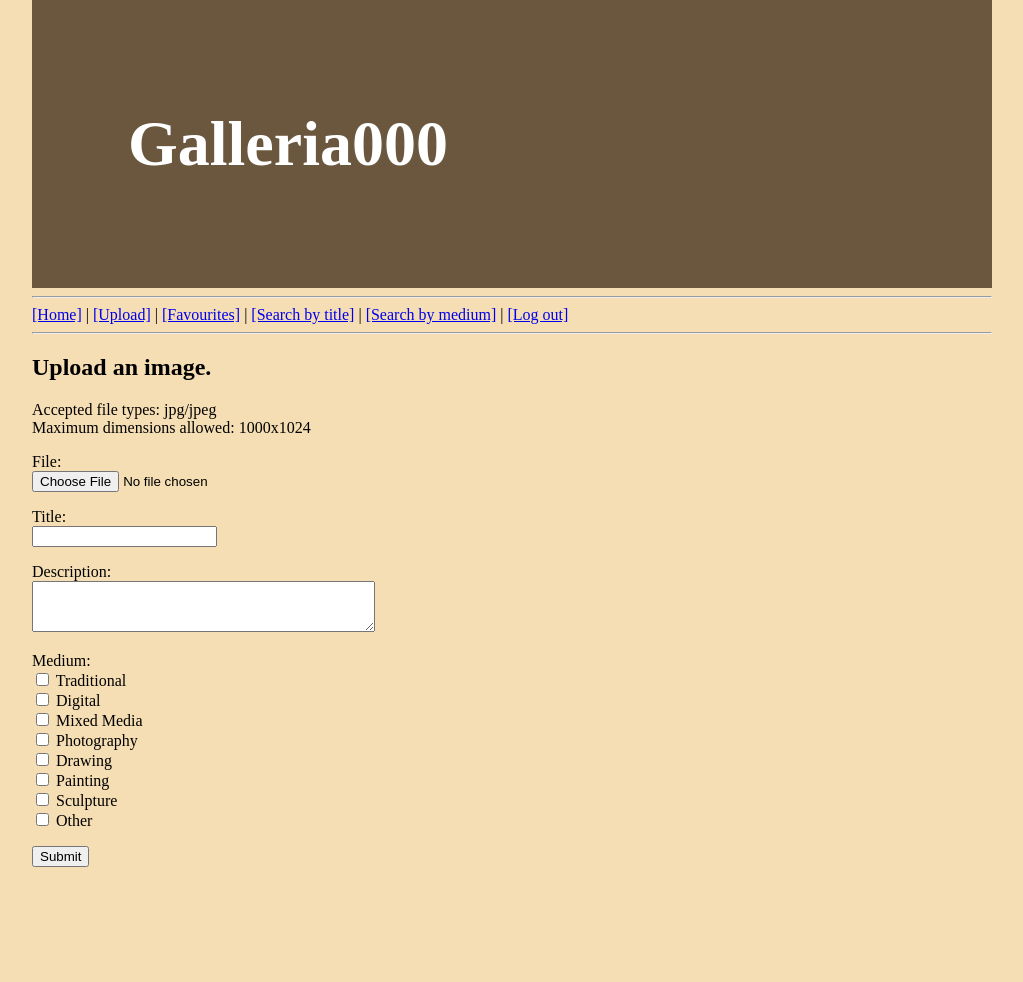
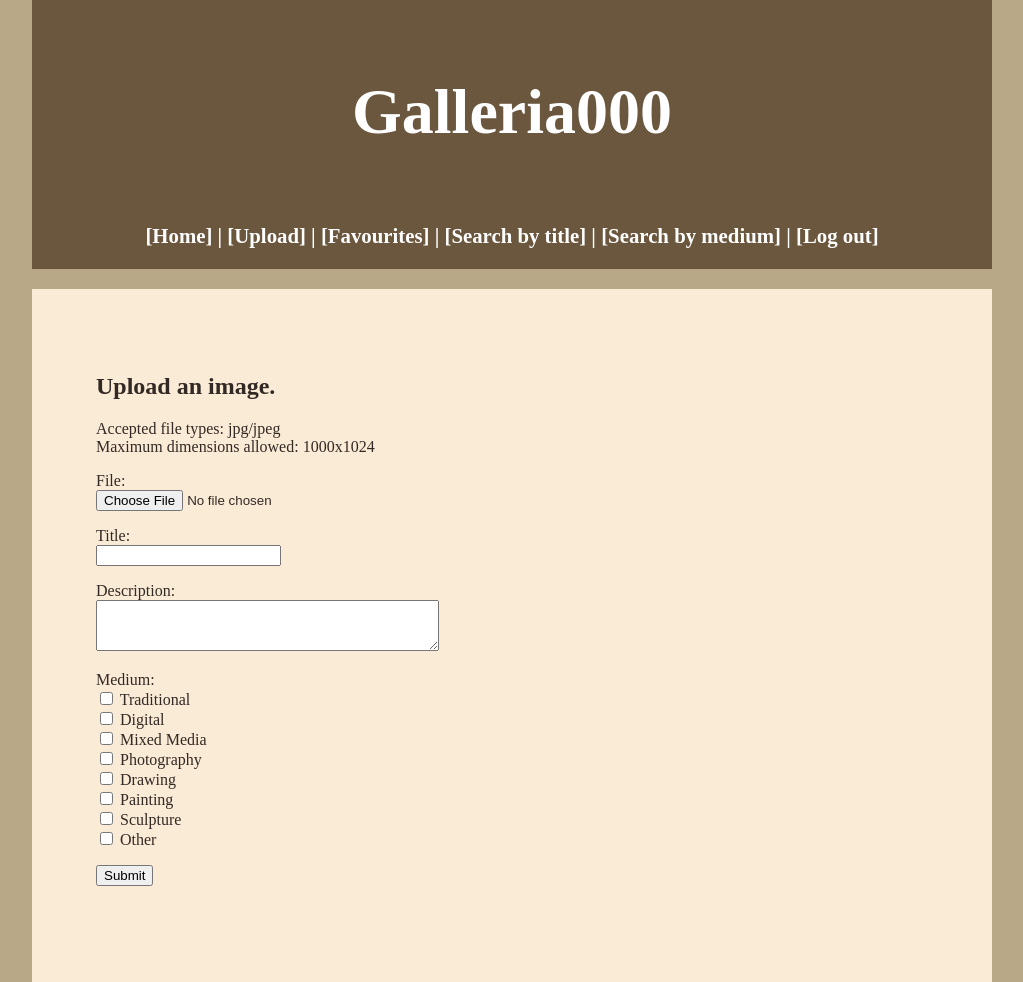
Before and after one commit to 000hcl/galleria000, a Flask app: page /upload in a window 1280 px wide. Shown: the whole page, without its empty margins (128-1151 px from the left). Before the commit the page ends 867 px from the top, so only its background shows below. Run offline with Flask 2, Linux system fonts and the light colour scheme; the visitor is signed in with stand-in values (Sample User, id 1); parts of the project's set-up code (start-up, migrations or seed data) failed here and were passed over.

Commit message:
layout test

```diff
--- a/static/main.css
+++ b/static/main.css
@@ -2,11 +2,57 @@ body {
     margin: auto;
     max-width: 60em;
     font-family: 'Times New Roman', Times, serif;
-    background-color: wheat;
+    background-color: rgb(185, 168, 136);
+    color: rgb(51, 41, 36);
 }
 .header {
     color: white;
     background: rgb(107, 86, 62);
-    padding: 2em 3em;
+    text-align: center;
+    padding: 1em 3em;
     font-size: 2em;
 }
+.content {
+    background: antiquewhite;
+    padding: 2em 2em;
+}
+form {
+    background: antiquewhite;
+    padding: 2em 2em;
+
+}
+form #button{
+    padding: 0.7em;
+    border: none;
+    text-align: center;
+    background: rgb(185, 168, 136);
+    color:rgb(51, 41, 36);
+}
+form #button:hover{
+    background: rgb(51, 41, 36);
+    color: white
+}
+nav{
+    background: rgb(107, 86, 62);
+    color:white;
+    font-weight: bold;
+    padding: 1em 1em;
+    padding-top: 0em;
+    text-align: center;
+    margin-bottom: 1em;
+    font-size: 1.3em;
+}
+nav a {
+    color: white;
+}
+nav a:hover {
+    color:rgb(51, 41, 36);
+}
+a {
+    font-weight: bold;
+    text-decoration: none;
+    color: rgb(51, 41, 36);
+}
+a:hover{
+    color: rgb(107, 86, 62);
+}
--- a/templates/layout.html
+++ b/templates/layout.html
@@ -7,19 +7,24 @@
 <div class="header">
 <h1>Galleria000</h1>
 </div>
-<hr>
 <body>
+<nav>
 <a href="/home">[Home]</a> |
 <a href="/upload">[Upload]</a> |
 <a href="/favourites">[Favourites]</a> |
 <a href="/searchtitle">[Search by title]</a> |
 <a href="/searchmedium">[Search by medium]</a> |
 <a href="/logout">[Log out]</a>
-<hr>
+</nav>
+<div class="content">
 {% block content %}{% endblock %}
+</div>
 </body>
 {% else %}
+<div class="content">
 Please log in.
+
 <p>
 <a href="/">[Log in]</a>
+</div>
 {% endif %}
```
